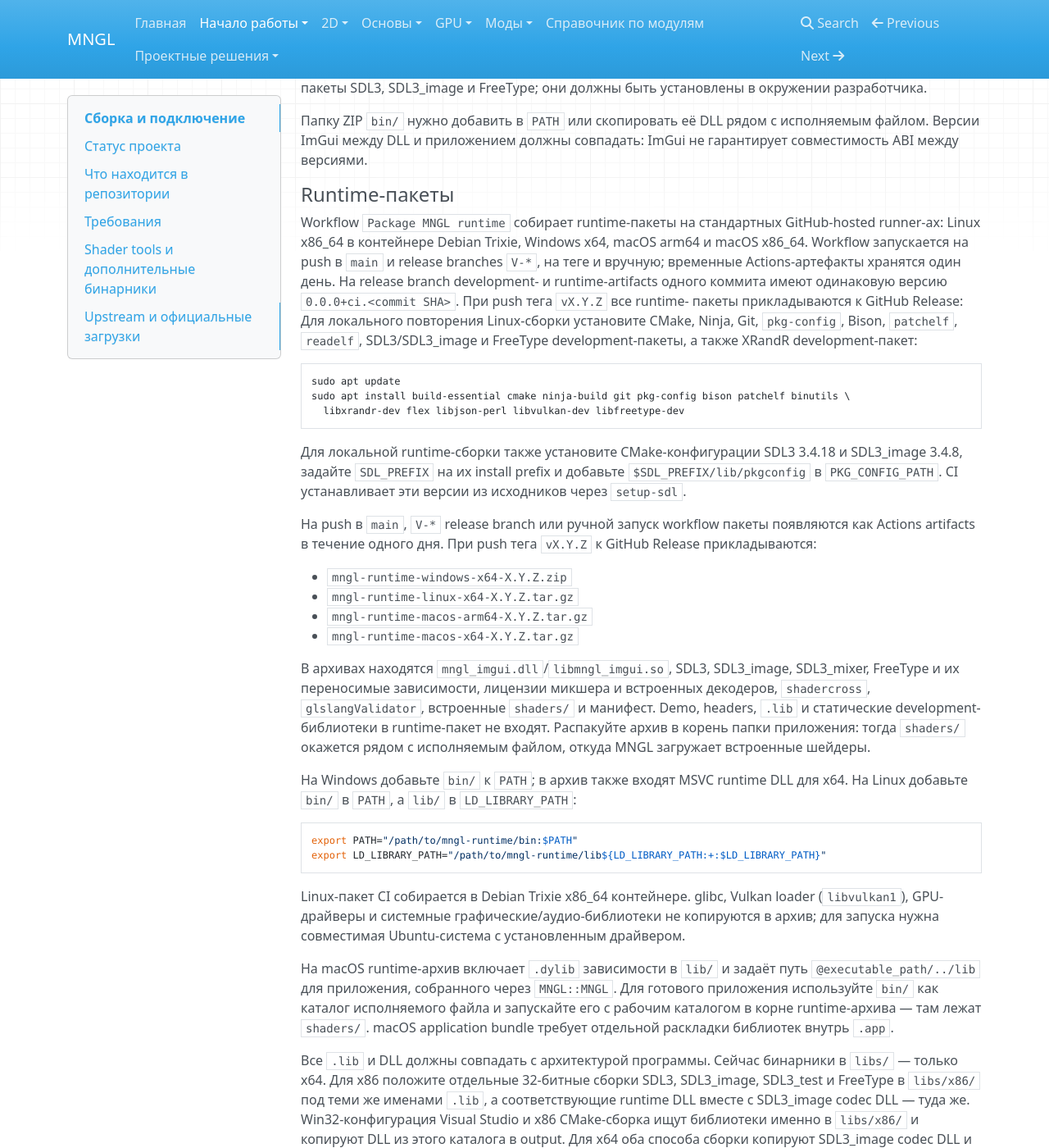
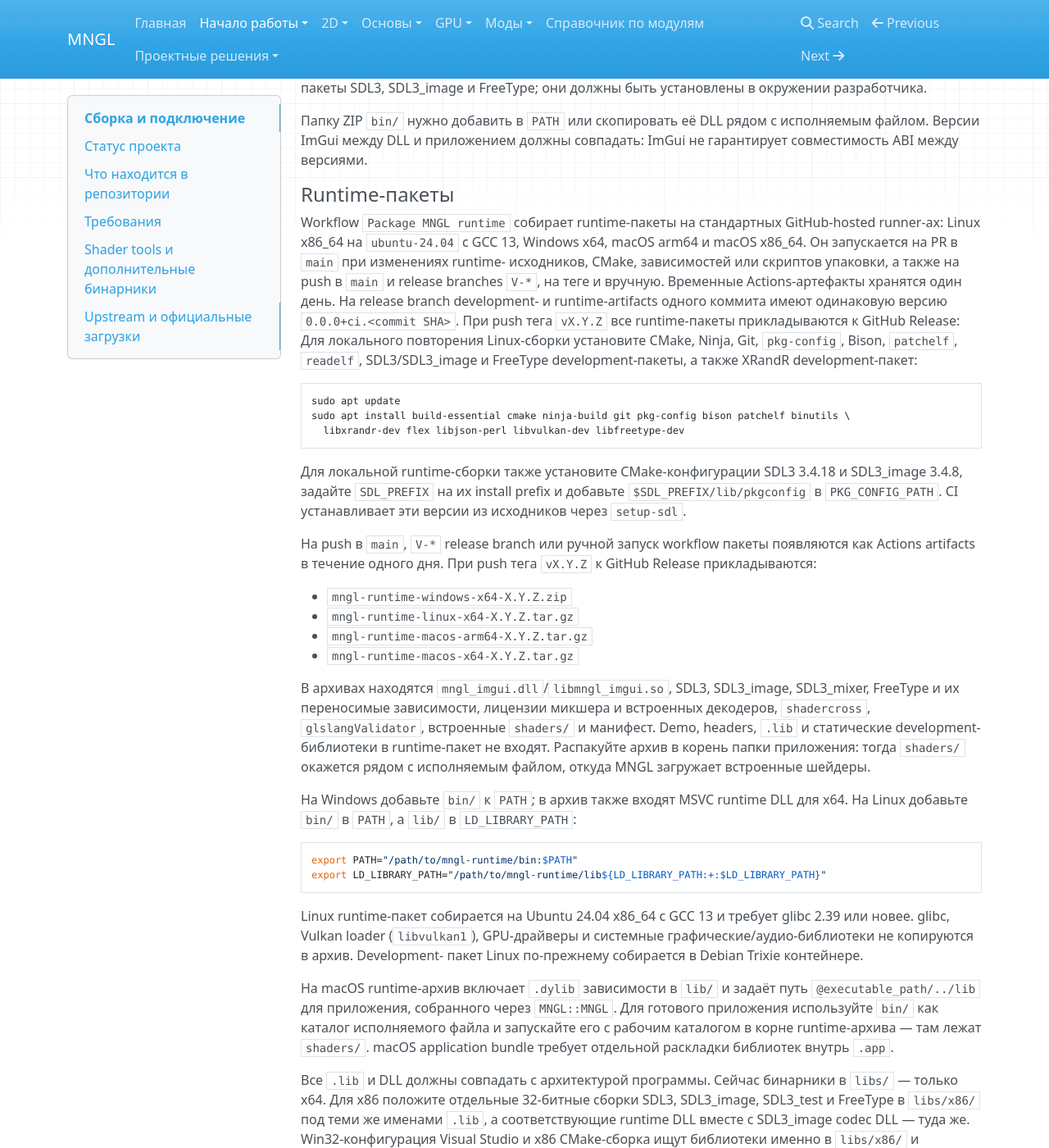
Before and after one commit to Romansgamp6tu/MNGL, an MkDocs documentation site: the page built from docs/getting-started/building.md, in a window 1280 px wide and 1400 px high, scrolled down 2719 px. Shown: the whole window at 82% size. Built offline with MkDocs 1.6.1, drawn with Linux system fonts in a browser that asks for light colours; nearby versions of some CDN libraries.

Commit message:
docs: clarify runtime CI and Linux baseline

````diff
--- a/docs/getting-started/building.md
+++ b/docs/getting-started/building.md
@@ -162,12 +162,13 @@ ImGui не гарантирует совместимость ABI между ве
 #### Runtime-пакеты
 
 Workflow `Package MNGL runtime` собирает runtime-пакеты на стандартных
-GitHub-hosted runner-ах: Linux x86_64 в контейнере Debian Trixie, Windows x64,
-macOS arm64 и macOS x86_64. Workflow запускается на push в `main` и release
-branches `V-*`, на теге и вручную; временные Actions-артефакты хранятся один
-день. На release branch development- и runtime-artifacts одного коммита имеют
-одинаковую версию `0.0.0+ci.<commit SHA>`. При push тега `vX.Y.Z` все runtime-
-пакеты прикладываются к GitHub Release:
+GitHub-hosted runner-ах: Linux x86_64 на `ubuntu-24.04` с GCC 13, Windows x64,
+macOS arm64 и macOS x86_64. Он запускается на PR в `main` при изменениях runtime-
+исходников, CMake, зависимостей или скриптов упаковки, а также на push в `main`
+и release branches `V-*`, на теге и вручную. Временные Actions-артефакты
+хранятся один день. На release branch development- и runtime-artifacts одного
+коммита имеют одинаковую версию `0.0.0+ci.<commit SHA>`. При push тега
+`vX.Y.Z` все runtime-пакеты прикладываются к GitHub Release:
 Для локального повторения Linux-сборки установите CMake, Ninja, Git,
 `pkg-config`, Bison, `patchelf`, `readelf`, SDL3/SDL3_image и FreeType
 development-пакеты, а также XRandR development-пакет:
@@ -209,10 +210,10 @@ export PATH="/path/to/mngl-runtime/bin:$PATH"
 export LD_LIBRARY_PATH="/path/to/mngl-runtime/lib${LD_LIBRARY_PATH:+:$LD_LIBRARY_PATH}"
 ```
 
-Linux-пакет CI собирается в Debian Trixie x86_64 контейнере. glibc, Vulkan loader
-(`libvulkan1`), GPU-драйверы и системные графические/аудио-библиотеки не
-копируются в архив; для запуска нужна совместимая Ubuntu-система с установленным
-драйвером.
+Linux runtime-пакет собирается на Ubuntu 24.04 x86_64 с GCC 13 и
+требует glibc 2.39 или новее. glibc, Vulkan loader (`libvulkan1`), GPU-драйверы
+и системные графические/аудио-библиотеки не копируются в архив. Development-
+пакет Linux по-прежнему собирается в Debian Trixie контейнере.
 
 На macOS runtime-архив включает `.dylib` зависимости в `lib/` и задаёт путь
 `@executable_path/../lib` для приложения, собранного через `MNGL::MNGL`. Для
````
Also changed, not shown: docs/design/platform-support.md (+9 -5 lines).
